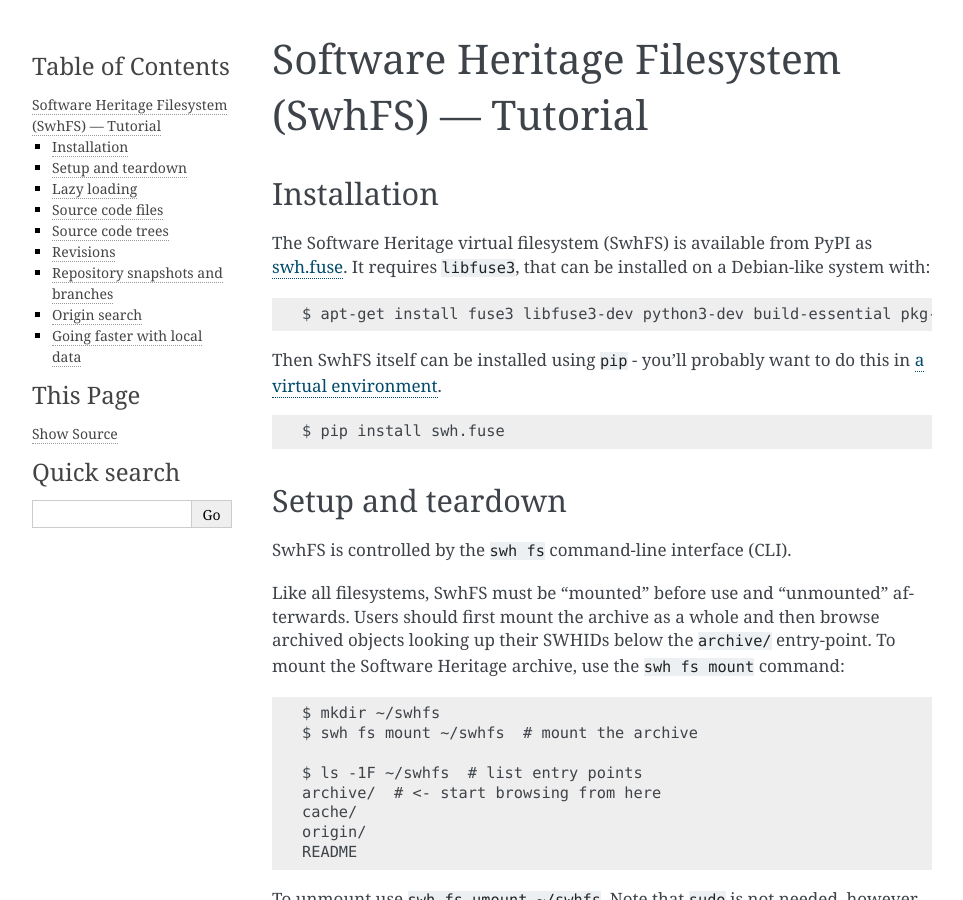
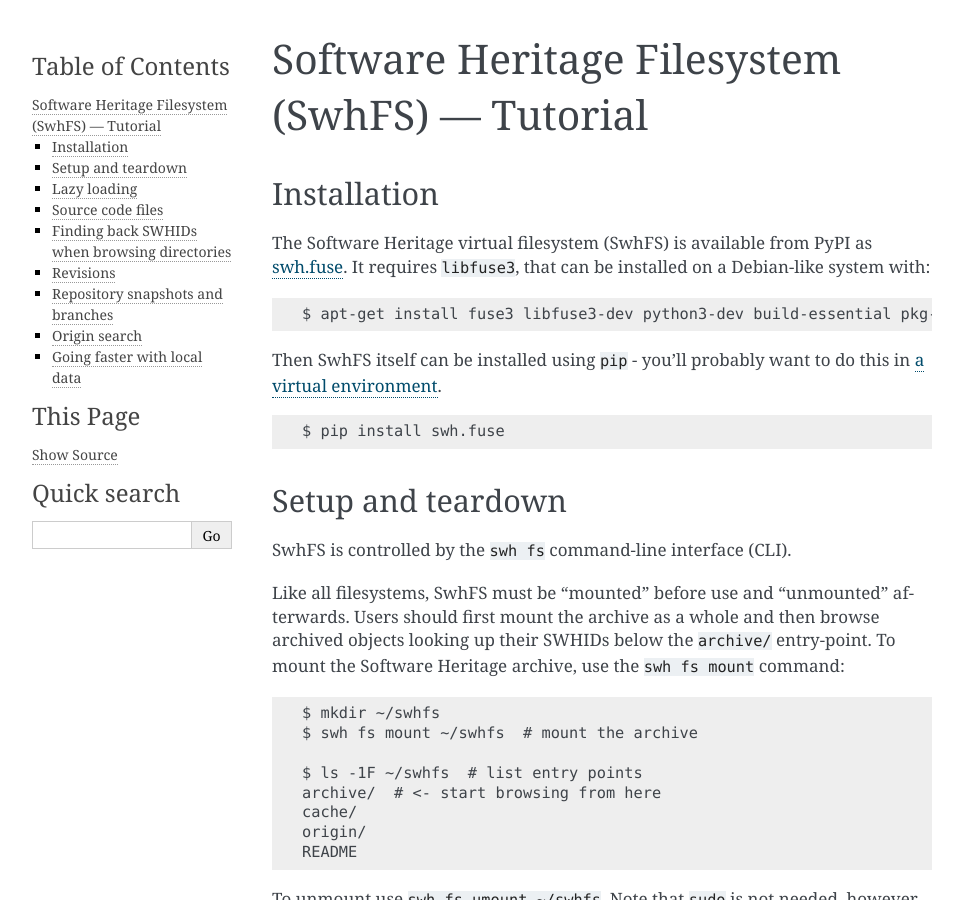
Before and after one commit to SoftwareHeritage/swh-fuse, a Sphinx documentation site: the page built from docs/tutorial.rst, in a window 1280 px wide and 900 px high. Shown: the whole window, without its empty margins (148-1111 px from the left). Built offline with Sphinx 7.4.7, drawn with Linux system fonts in a browser that asks for light colours; pages that are not in the unit, such as notebooks, are missing from menus; cross-references to code outside the pages are shown as plain code; some of the changed text lies outside the part shown.

Commit message:
clearer section title, highlighting the ability to get SWHIDs

```diff
--- a/docs/tutorial.rst
+++ b/docs/tutorial.rst
@@ -113,8 +113,8 @@
    }
 
 
-Source code trees
------------------
+Finding back SWHIDs when browsing directories
+---------------------------------------------
 
 We can also browse entire source code directories.
 Here is the historical Apollo 11 source code, where we can find interesting
```
